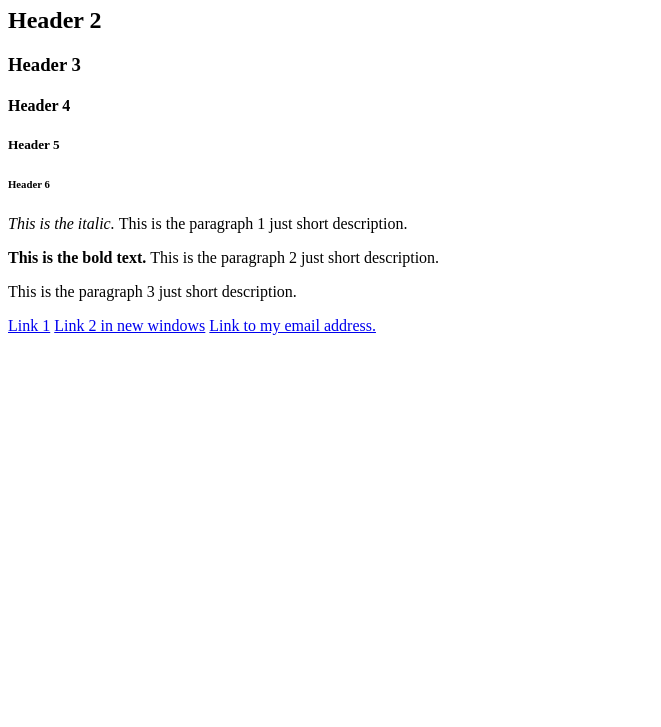
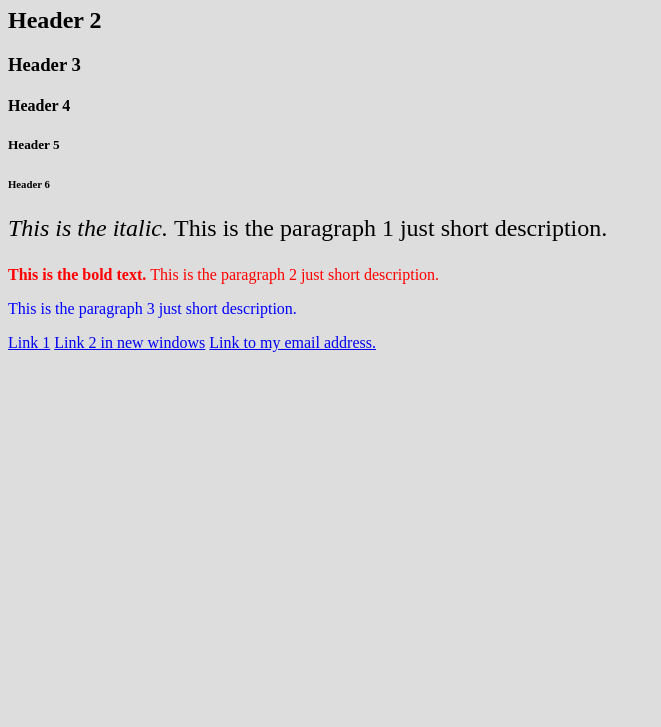
Before and after one commit to chhingchhing/chhingchhing.github.io, a plain HTML site: page unit1_projects/eda1.html in a window 1280 px wide. Shown: the part 73-800 px from the top of the page, without its empty margins (0-661 px from the left). Drawn offline with Linux system fonts and the light colour scheme.

Commit message:
add style sheet to header in eda1.html

```diff
--- a/unit1_projects/eda1.html
+++ b/unit1_projects/eda1.html
@@ -2,6 +2,7 @@
 <html>
 	<head>
 		<title>eda1</title>
+		<link rel="stylesheet" type="text/css" href="stylesheets/eda1.css">
 	</head>
 	<body>
 		<div>
@@ -13,9 +14,9 @@
 			<h6>Header 6</h6>
 		</div>
 		<div>
-			<p><i>This is the italic. </i>This is the paragraph 1 just short description.</p>
-			<p><b>This is the bold text. </b>This is the paragraph 2 just short description.</p>
-			<p>This is the paragraph 3 just short description.</p>
+			<p id='p1'><i>This is the italic. </i>This is the paragraph 1 just short description.</p>
+			<p id='p_red'><b>This is the bold text. </b>This is the paragraph 2 just short description.</p>
+			<p class='p_blue'>This is the paragraph 3 just short description.</p>
 		</div>
 		<div>
 			<a href="link1.html">Link 1</a>
--- a/unit1_projects/stylesheets/eda1.css
+++ b/unit1_projects/stylesheets/eda1.css
@@ -0,0 +1,15 @@
+body {
+	background-color: #dddddd;
+}
+
+#p1 {
+	font-size: 1.5em;
+	font-family: verdena;
+}
+#p_red {
+	color: red;
+}
+
+.p_blue {
+	color: blue;
+}
```
